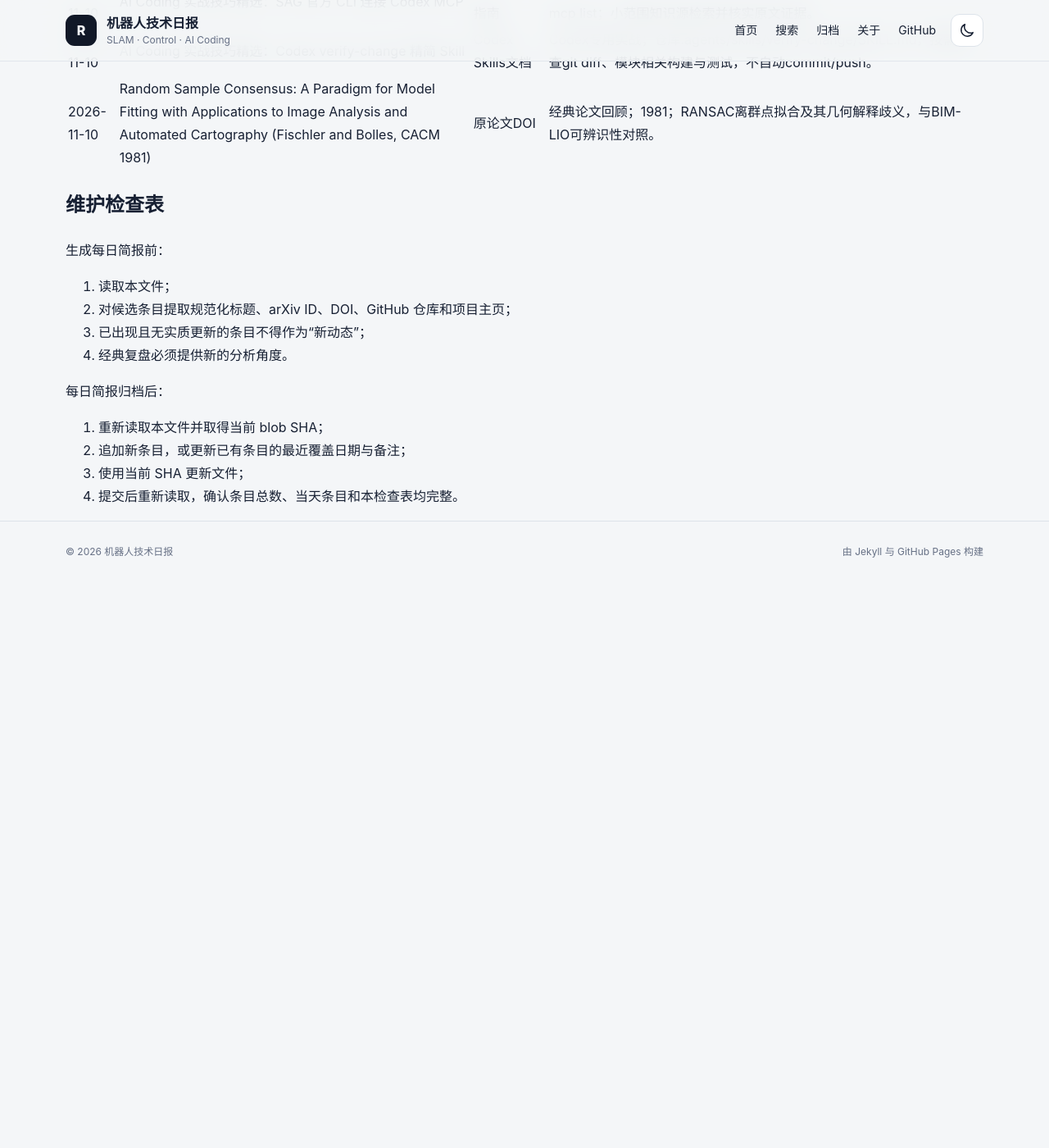
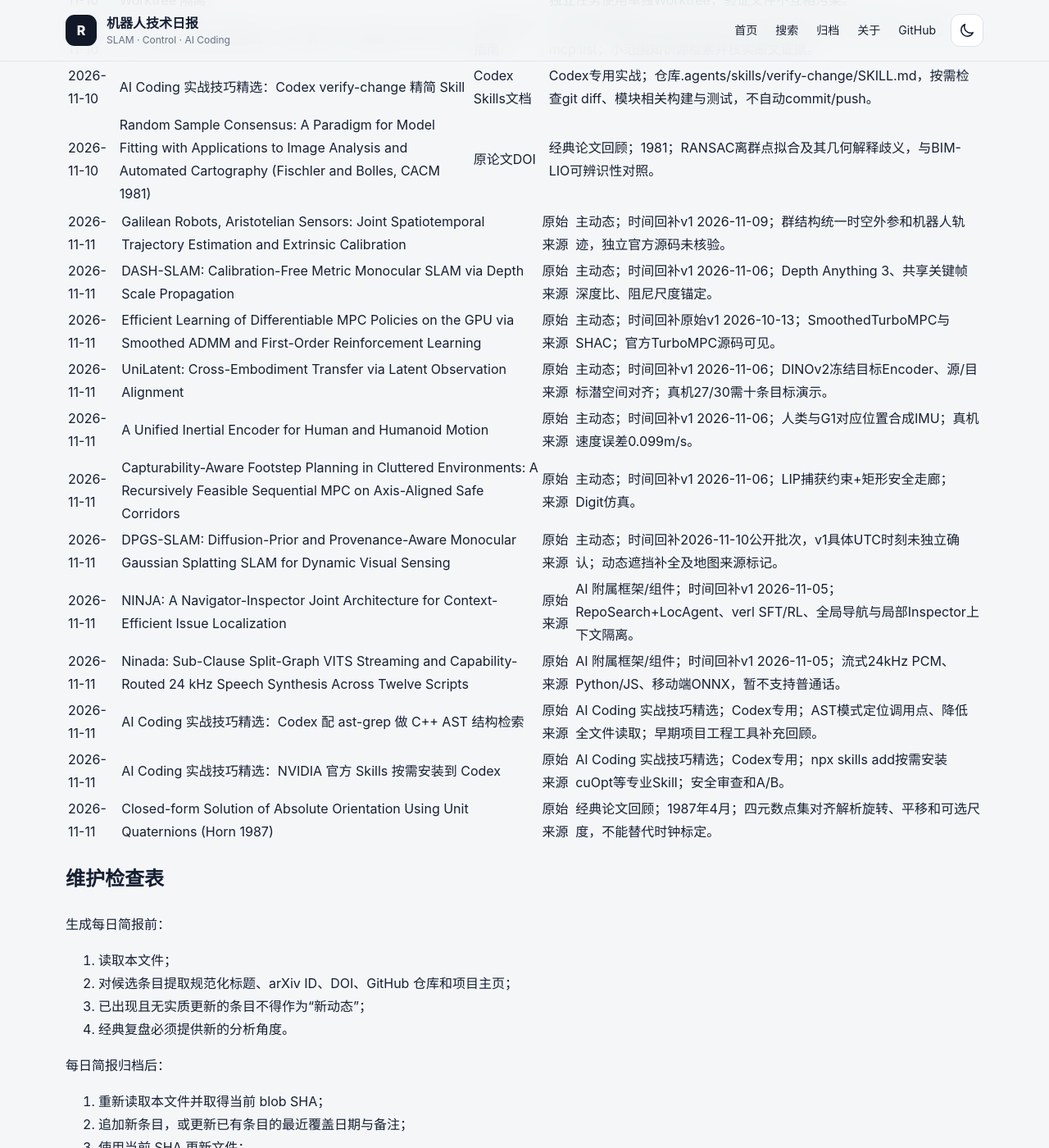
Before and after one commit to helywin/daily, a Jekyll site: the page built from robotics-brief-covered-items.md, in a window 1280 px wide and 1400 px high, scrolled down 87855 px. Shown: the whole window at 82% size. Built offline with Jekyll 4.4.1, drawn with Linux system fonts in a browser that asks for light colours; our own code applies the rules of GitHub Pages for plain Markdown files; before the commit the page ends 88563 px from its top, so only the background shows below that; some of the changed text lies outside the part shown.

Commit message:
docs: update robotics brief coverage index for 2026-11-11

```diff
--- a/robotics-brief-covered-items.md
+++ b/robotics-brief-covered-items.md
@@ -1,6 +1,6 @@
 # 机器人技术简报已覆盖条目索引
 
-> 最后更新：2026-11-10（Asia/Shanghai）
+> 最后更新：2026-11-11（Asia/Shanghai）
 >
 > 用途：每日简报选题前强制查重。本文件保留全部历史条目的最近覆盖日期、规范标题、至少一个可直接访问的原始来源和必要备注。
 >
@@ -194,6 +194,8 @@
 > 2026-11-09 新增8条主动态、2条AI Coding实战技巧精选、1条经典论文回顾，共1282条。
 >
 > 2026-11-10 修订最终版：8 条主动态、3 条 AI/LLM 附属框架与组件、3 条 Codex 实战技巧精选和 1 篇经典论文回顾，共 15 条；替换早间两条不适用工具公告，累计 1,297 条。
+>
+> 2026-11-11 新增 7 条主动态、2 条 AI/LLM 附属框架与组件、2 条 Codex 实战技巧及 1 篇经典论文回顾，共 12 条，累计 1,309 条。
 >
 ## 已核验条目
 
@@ -1593,6 +1595,19 @@
 | 2026-11-10 | AI Coding 实战技巧精选：Codex verify-change 精简 Skill | [Codex Skills文档](https://learn.chatgpt.com/docs/customization/overview) | Codex专用实战；仓库.agents/skills/verify-change/SKILL.md，按需检查git diff、模块相关构建与测试，不自动commit/push。 |
 | 2026-11-10 | Random Sample Consensus: A Paradigm for Model Fitting with Applications to Image Analysis and Automated Cartography (Fischler and Bolles, CACM 1981) | [原论文DOI](https://doi.org/10.1145/358669.358692) | 经典论文回顾；1981；RANSAC离群点拟合及其几何解释歧义，与BIM-LIO可辨识性对照。 |
 
+| 2026-11-11 | Galilean Robots, Aristotelian Sensors: Joint Spatiotemporal Trajectory Estimation and Extrinsic Calibration | [原始来源](https://arxiv.org/abs/2611.12526) | 主动态；时间回补v1 2026-11-09；群结构统一时空外参和机器人轨迹，独立官方源码未核验。 |
+| 2026-11-11 | DASH-SLAM: Calibration-Free Metric Monocular SLAM via Depth Scale Propagation | [原始来源](https://arxiv.org/abs/2611.10239) | 主动态；时间回补v1 2026-11-06；Depth Anything 3、共享关键帧深度比、阻尼尺度锚定。 |
+| 2026-11-11 | Efficient Learning of Differentiable MPC Policies on the GPU via Smoothed ADMM and First-Order Reinforcement Learning | [原始来源](https://arxiv.org/abs/2611.09937) | 主动态；时间回补原始v1 2026-10-13；SmoothedTurboMPC与SHAC；官方TurboMPC源码可见。 |
+| 2026-11-11 | UniLatent: Cross-Embodiment Transfer via Latent Observation Alignment | [原始来源](https://arxiv.org/abs/2611.10061) | 主动态；时间回补v1 2026-11-06；DINOv2冻结目标Encoder、源/目标潜空间对齐；真机27/30需十条目标演示。 |
+| 2026-11-11 | A Unified Inertial Encoder for Human and Humanoid Motion | [原始来源](https://arxiv.org/abs/2611.10137) | 主动态；时间回补v1 2026-11-06；人类与G1对应位置合成IMU；真机速度误差0.099m/s。 |
+| 2026-11-11 | Capturability-Aware Footstep Planning in Cluttered Environments: A Recursively Feasible Sequential MPC on Axis-Aligned Safe Corridors | [原始来源](https://arxiv.org/abs/2611.10169) | 主动态；时间回补v1 2026-11-06；LIP捕获约束+矩形安全走廊；Digit仿真。 |
+| 2026-11-11 | DPGS-SLAM: Diffusion-Prior and Provenance-Aware Monocular Gaussian Splatting SLAM for Dynamic Visual Sensing | [原始来源](https://arxiv.org/abs/2611.12038) | 主动态；时间回补2026-11-10公开批次，v1具体UTC时刻未独立确认；动态遮挡补全及地图来源标记。 |
+| 2026-11-11 | NINJA: A Navigator-Inspector Joint Architecture for Context-Efficient Issue Localization | [原始来源](https://github.com/wantbook-book/NINJA) | AI 附属框架/组件；时间回补v1 2026-11-05；RepoSearch+LocAgent、verl SFT/RL、全局导航与局部Inspector上下文隔离。 |
+| 2026-11-11 | Ninada: Sub-Clause Split-Graph VITS Streaming and Capability-Routed 24 kHz Speech Synthesis Across Twelve Scripts | [原始来源](https://github.com/hemanth/ninada) | AI 附属框架/组件；时间回补v1 2026-11-05；流式24kHz PCM、Python/JS、移动端ONNX，暂不支持普通话。 |
+| 2026-11-11 | AI Coding 实战技巧精选：Codex 配 ast-grep 做 C++ AST 结构检索 | [原始来源](https://github.com/ast-grep/ast-grep) | AI Coding 实战技巧精选；Codex专用；AST模式定位调用点、降低全文件读取；早期项目工程工具补充回顾。 |
+| 2026-11-11 | AI Coding 实战技巧精选：NVIDIA 官方 Skills 按需安装到 Codex | [原始来源](https://github.com/NVIDIA/skills) | AI Coding 实战技巧精选；Codex专用；npx skills add按需安装cuOpt等专业Skill；安全审查和A/B。 |
+| 2026-11-11 | Closed-form Solution of Absolute Orientation Using Unit Quaternions (Horn 1987) | [原始来源](https://doi.org/10.1364/JOSAA.4.000629) | 经典论文回顾；1987年4月；四元数点集对齐解析旋转、平移和可选尺度，不能替代时钟标定。 |
+
 ## 维护检查表
 
 生成每日简报前：
```
